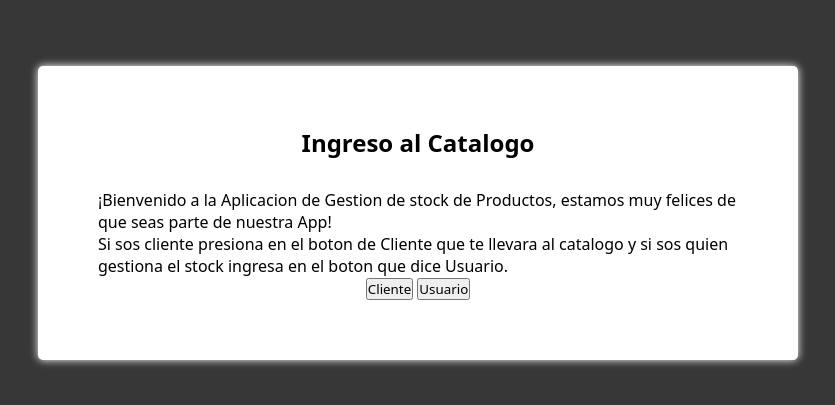
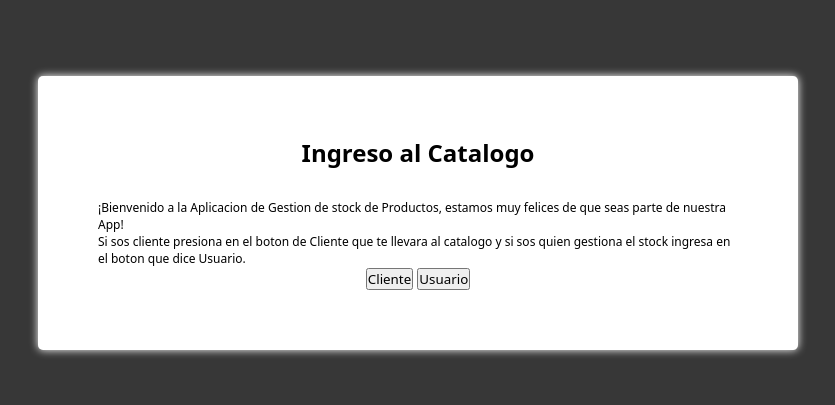
Before and after one commit to matiasealianelli/App-Gestion-Stock, a plain HTML site: page index.html in a window 1280 px wide. Shown: the part 187-592 px from the top of the page, without its empty margins (222-1057 px from the left). Drawn offline with Linux system fonts and the light colour scheme.

Commit message:
agregue estilo al Parrafo del Hero

```diff
--- a/style.css
+++ b/style.css
@@ -30,6 +30,10 @@ p{
 .titulo{
     padding: 0 30px 30px ;
 }
+.parrafo{
+    font-size: 12px;
+    font-weight: 500;
+}
 /* Celulares */
 @media only screen and (max-width: 767px) {
 
```
